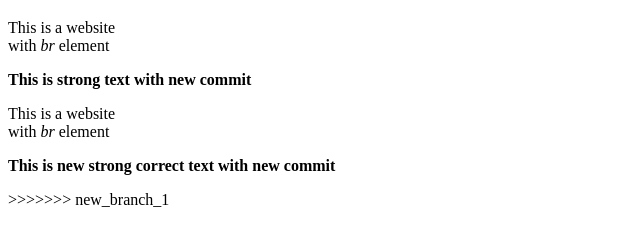
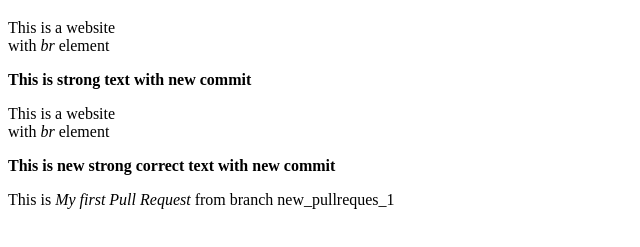
Before and after one commit to natyaqwe/LAB_1.1, a plain HTML site: page index.html in a window 1280 px wide. Shown: the part 61-308 px from the top of the page, without its empty margins (0-640 px from the left). Drawn offline with Linux system fonts and the light colour scheme.

Commit message:
My first Pull Request from branch new_pullrequest_1

```diff
--- a/index.html
+++ b/index.html
@@ -11,6 +11,6 @@
    <p><strong>This is strong text with new commit</strong></p>
    <p>This is a website<br>with <em>br</em> element</p>
    <p><strong> This is new strong correct text with new commit</strong></p>
->>>>>>> new_branch_1
+   <p>This is <em> My first Pull Request</em> from branch new_pullreques_1</p>
 </body>
 </html>
```
